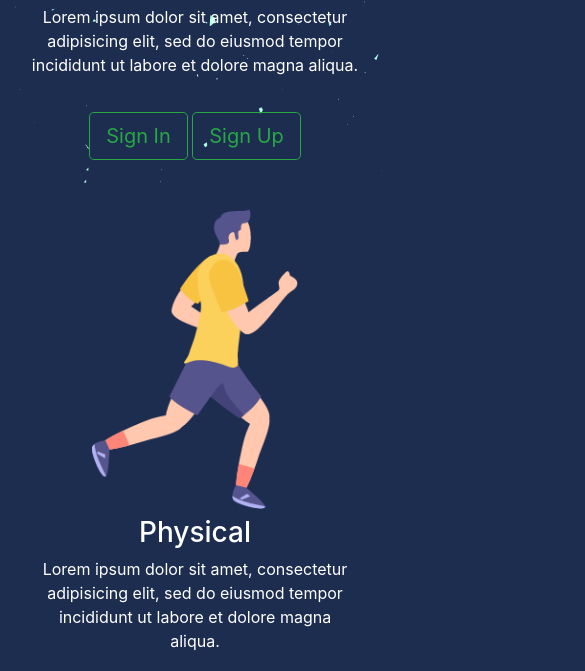
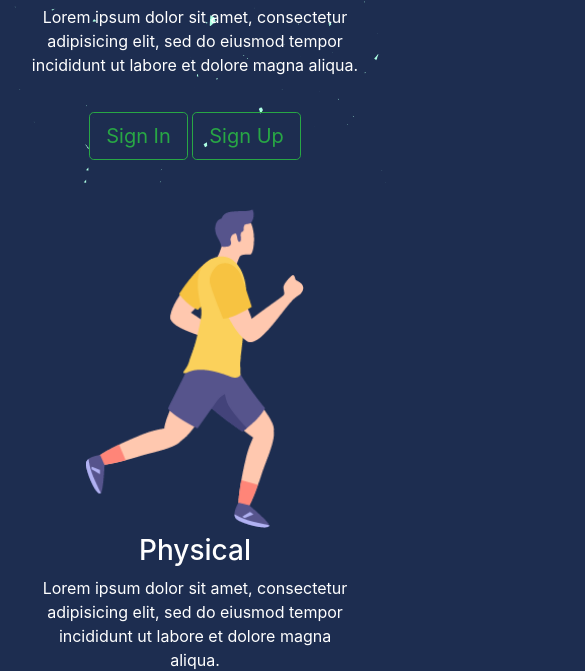
Before and after one commit to shubhammishra115/demo, a website: page index.html in a window 390 px wide. Shown: the part 434-1105 px from the top of the page, 585 px wide, since content can reach past the window. Drawn offline with nearby package versions, Linux system fonts and the light colour scheme.

Commit message:
Add files via upload

```diff
--- a/styles.css
+++ b/styles.css
@@ -87,7 +87,6 @@ footer{
 }
 
 .feature-image{
-
   height: 300px;
   margin: 2%;
 }
@@ -113,6 +112,14 @@ footer{
 .feature-link:hover{
   text-decoration: none;
 }
+@media (max-width : 720px) {
+  .feature-image{
+    width: 70%;
+    height: auto;
+    margin: 2%;
+  }
+
+}
 
 /* Subscription Section */
 
```
